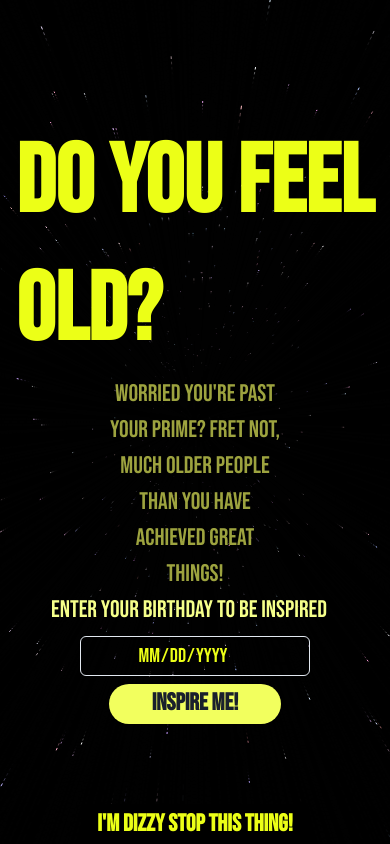
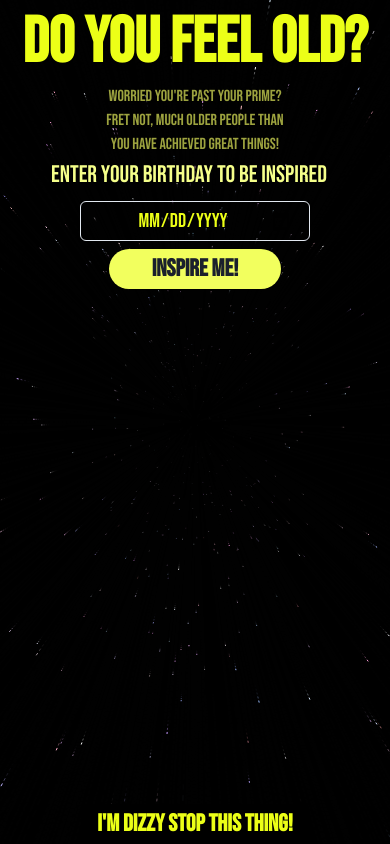
Before and after one commit to GuiceJoose/not-old, a React (Create React App) app: page / in a window 390 px wide. Built offline with nearby package versions, Linux system fonts and the light colour scheme.

Commit message:
Clean up responsiveness

```diff
--- a/src/App.js
+++ b/src/App.js
@@ -5,7 +5,7 @@ import Result from "./Result";
 import { useState } from "react";
 import intervalToDuration from "date-fns/intervalToDuration";
 import { isBefore, set } from "date-fns";
-import { Button, Flex } from "@chakra-ui/react";
+import { Box, Button, Flex } from "@chakra-ui/react";
 
 function App() {
   const [birthday, setBirthday] = useState("");
@@ -76,10 +76,9 @@ function App() {
   };
 
   return (
-    <>
+    <Box minH={"100vh"} paddingBottom={"var(--chakra-sizes-10)"}>
       <Background backgroundPaused={backgroundPaused} key={backgroundPaused} />
       <Flex
-        h={"100vh"}
         direction={"column"}
         justifyContent={"center"}
         alignItems={"center"}
@@ -123,7 +122,7 @@ function App() {
           ? "Start the fun space animation back up!"
           : "I'm dizzy stop this thing!"}
       </Button>
-    </>
+    </Box>
   );
 }
 
--- a/src/InputForm.js
+++ b/src/InputForm.js
@@ -23,7 +23,12 @@ const InputForm = ({
           alignItems="center"
           isInvalid={showErrorMessage}
         >
-          <FormLabel fontSize="1.5rem" color="#F5FF8A" htmlFor="birthday">
+          <FormLabel
+            textAlign="center"
+            fontSize="1.5rem"
+            color="#F5FF8A"
+            htmlFor="birthday"
+          >
             {inputHeading}
           </FormLabel>
           <Input
--- a/src/Intro.js
+++ b/src/Intro.js
@@ -4,10 +4,19 @@ import InputForm from "./InputForm";
 const Intro = (props) => {
   return (
     <Container maxWidth="1000px" centerContent>
-      <Heading fontSize="6rem" color="#ECFF17">
+      <Heading
+        textAlign="center"
+        fontSize={{ base: "4rem", md: "6rem" }}
+        color="#ECFF17"
+      >
         Do you feel old?
       </Heading>
-      <Text maxWidth="50%" align="center" fontSize="1.5rem" color="#9DA33F">
+      <Text
+        maxWidth="50%"
+        align="center"
+        fontSize={{ base: "1rem", md: "1.5rem" }}
+        color="#9DA33F"
+      >
         Worried you're past your prime? Fret not, much older people than you
         have achieved great things!
       </Text>
```
